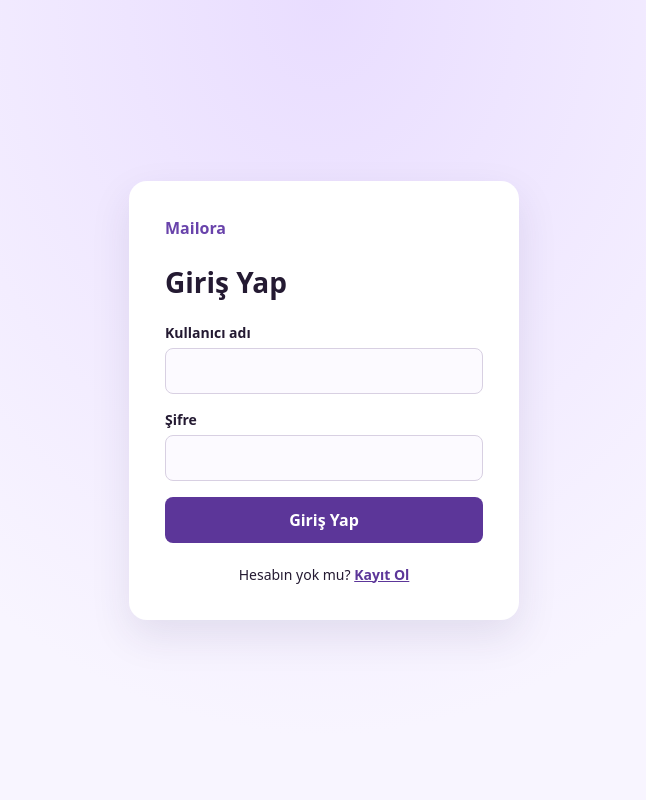
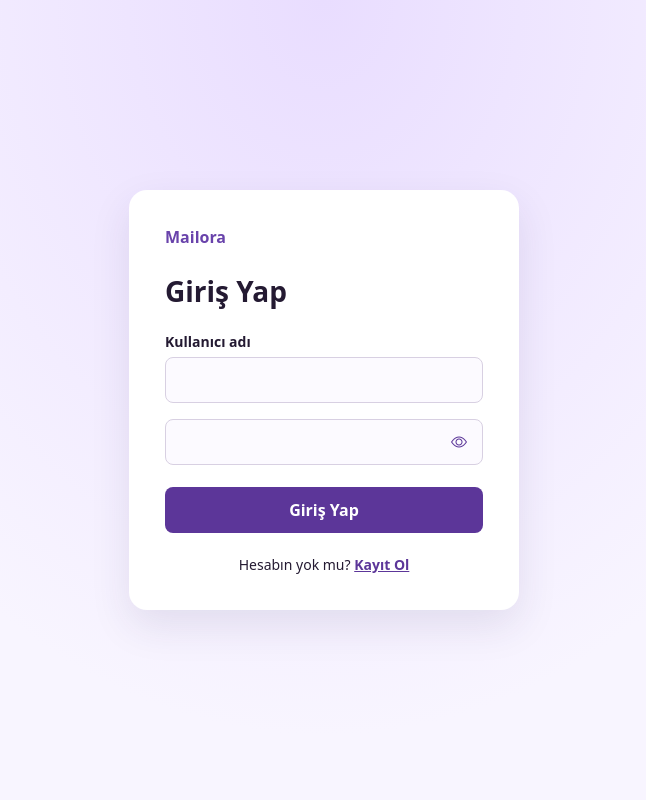
Before and after one commit to GamzeBilge1/MYAcedemy_IdentityEmailProject, an ASP.NET Core app: page /Login/SignIn in a window 1280 px wide. Shown: the whole page, without its empty margins (316-962 px from the left). Run offline with ASP.NET Core 8, Linux system fonts and the light colour scheme; some libraries are stand-ins or nearby versions.

Commit message:
feat: add logout and password toggle

```diff
--- a/MYAcedemy_IdentityEmailProject/Controllers/LoginController.cs
+++ b/MYAcedemy_IdentityEmailProject/Controllers/LoginController.cs
@@ -30,6 +30,12 @@ namespace MYAcedemy_IdentityEmailProject.Controllers
             return View();
 
         }
-
+        [HttpPost]
+        [ValidateAntiForgeryToken]
+        public async Task<IActionResult> Logout()
+        {
+            await _signInManager.SignOutAsync();
+            return RedirectToAction("SignIn");
+        }
     }
 }
--- a/MYAcedemy_IdentityEmailProject/Views/Login/SignIn.cshtml
+++ b/MYAcedemy_IdentityEmailProject/Views/Login/SignIn.cshtml
@@ -10,98 +10,11 @@
     <meta charset="utf-8" />
     <meta name="viewport" content="width=device-width, initial-scale=1" />
     <title>Giriş Yap | Mailora</title>
-    <style>
-        * {
-            box-sizing: border-box;
-        }
-
-        body {
-            margin: 0;
-            min-height: 100dvh;
-            display: grid;
-            place-items: center;
-            padding: 24px;
-            background: radial-gradient(ellipse at top, #e9ddff, #f8f5ff 65%);
-            color: #241a32;
-            font-family: system-ui, sans-serif;
-        }
-
-        .login-card {
-            width: min(100%, 390px);
-            padding: clamp(24px, 6vw, 36px);
-            background: #fff;
-            border-radius: 18px;
-            box-shadow: 0 16px 40px #31245d1a;
-        }
-
-        .brand {
-            margin: 0 0 24px;
-            color: #6943ab;
-            font-weight: 750;
-        }
-
-        h1 {
-            margin: 0 0 22px;
-            font-size: 1.75rem;
-        }
-
-        .field {
-            margin-bottom: 16px;
-        }
-
-        label {
-            display: block;
-            margin-bottom: 6px;
-            font-size: .875rem;
-            font-weight: 600;
-        }
-
-        input, button {
-            width: 100%;
-            min-height: 46px;
-            border-radius: 8px;
-            font: inherit;
-        }
-
-        input {
-            padding: 10px 12px;
-            border: 1px solid #d8d0e2;
-            background: #fcfaff;
-        }
-
-        button {
-            border: 0;
-            background: #5c3699;
-            color: #fff;
-            font-weight: 650;
-            cursor: pointer;
-        }
-
-        :focus-visible {
-            outline: 2px solid #7952bb;
-            outline-offset: 3px;
-        }
-
-        .register {
-            margin: 22px 0 0;
-            text-align: center;
-            font-size: .875rem;
-        }
-
-        a {
-            color: #5c3699;
-            font-weight: 650;
-        }
-
-        .error {
-            color: #b42318;
-            font-size: .875rem;
-        }
-    </style>
 </head>
 <body>
     <main class="login-card">
         <p class="brand">Mailora</p>
+
         <h1>Giriş Yap</h1>
 
         <form asp-controller="Login" asp-action="SignIn" method="post">
@@ -113,13 +26,16 @@
                 <span asp-validation-for="UserName" class="error"></span>
             </div>
 
-            <div class="field">
-                <label asp-for="Password">Şifre</label>
+            <div class="password-field">
                 <input asp-for="Password" type="password"
                        autocomplete="current-password" required />
-                <span asp-validation-for="Password" class="error"></span>
+
+                <button type="button" id="togglePassword"
+                        aria-label="Şifreyi göster" title="Şifreyi göster">
+                    <i class="bi bi-eye" aria-hidden="true"></i>
+                </button>
             </div>
-
+            <br />
             <button type="submit">Giriş Yap</button>
         </form>
 
@@ -130,3 +46,5 @@
     </main>
 </body>
 </html>
+@await Component.InvokeAsync("_LoginLayoutStyleComponentPartial")
+@await Component.InvokeAsync("_LoginLayoutScriptComponentPartial")
--- /dev/null
+++ b/MYAcedemy_IdentityEmailProject/Views/Shared/Components/_LoginLayoutScriptComponentPartial/Default.cshtml
@@ -0,0 +1,17 @@
+<script>
+    const password = document.getElementById("Password");
+    const toggle = document.getElementById("togglePassword");
+    const icon = toggle.querySelector("i");
+
+    toggle.addEventListener("click", () => {
+        const showPassword = password.type === "password";
+        password.type = showPassword ? "text" : "password";
+
+        icon.classList.toggle("bi-eye", !showPassword);
+        icon.classList.toggle("bi-eye-slash", showPassword);
+
+        const label = showPassword ? "Şifreyi gizle" : "Şifreyi göster";
+        toggle.setAttribute("aria-label", label);
+        toggle.title = label;
+    });
+</script>
--- /dev/null
+++ b/MYAcedemy_IdentityEmailProject/Views/Shared/Components/_LoginLayoutStyleComponentPartial/Default.cshtml
@@ -0,0 +1,108 @@
+<link rel="stylesheet" href="https://cdn.jsdelivr.net/npm/bootstrap-icons@1.11.3/font/bootstrap-icons.min.css" />
+<style>
+    * {
+        box-sizing: border-box;
+    }
+
+    body {
+        margin: 0;
+        min-height: 100dvh;
+        display: grid;
+        place-items: center;
+        padding: 24px;
+        background: radial-gradient(ellipse at top, #e9ddff, #f8f5ff 65%);
+        color: #241a32;
+        font-family: system-ui, sans-serif;
+    }
+
+    .login-card {
+        width: min(100%, 390px);
+        padding: clamp(24px, 6vw, 36px);
+        background: #fff;
+        border-radius: 18px;
+        box-shadow: 0 16px 40px #31245d1a;
+    }
+
+    .brand {
+        margin: 0 0 24px;
+        color: #6943ab;
+        font-weight: 750;
+    }
+
+    h1 {
+        margin: 0 0 22px;
+        font-size: 1.75rem;
+    }
+
+    .field {
+        margin-bottom: 16px;
+    }
+
+    label {
+        display: block;
+        margin-bottom: 6px;
+        font-size: .875rem;
+        font-weight: 600;
+    }
+
+    input, button {
+        width: 100%;
+        min-height: 46px;
+        border-radius: 8px;
+        font: inherit;
+    }
+
+    input {
+        padding: 10px 12px;
+        border: 1px solid #d8d0e2;
+        background: #fcfaff;
+    }
+
+    button {
+        border: 0;
+        background: #5c3699;
+        color: #fff;
+        font-weight: 650;
+        cursor: pointer;
+    }
+
+    :focus-visible {
+        outline: 2px solid #7952bb;
+        outline-offset: 3px;
+    }
+
+    .register {
+        margin: 22px 0 0;
+        text-align: center;
+        font-size: .875rem;
+    }
+
+    a {
+        color: #5c3699;
+        font-weight: 650;
+    }
+
+    .error {
+        color: #b42318;
+        font-size: .875rem;
+    }
+
+    .password-field {
+        position: relative;
+    }
+
+        .password-field input {
+            padding-right: 48px;
+        }
+
+    #togglePassword {
+        position: absolute;
+        right: 4px;
+        top: 50%;
+        transform: translateY(-50%);
+        width: 40px;
+        min-height: 38px;
+        background: transparent;
+        color: #5c3699;
+    }
+</style>
```
Also changed, not shown: MYAcedemy_IdentityEmailProject/ViewComponents/LoginLayoutViewComponent/_LoginLayoutScriptComponentPartial.cs (added, +12 -0 lines), MYAcedemy_IdentityEmailProject/ViewComponents/LoginLayoutViewComponent/_LoginLayoutStyleComponentPartial.cs (added, +12 -0 lines), MYAcedemy_IdentityEmailProject/Views/Shared/Components/_MessageLayoutNavbarComponentPartial/Default.cshtml (+7 -1 lines).
